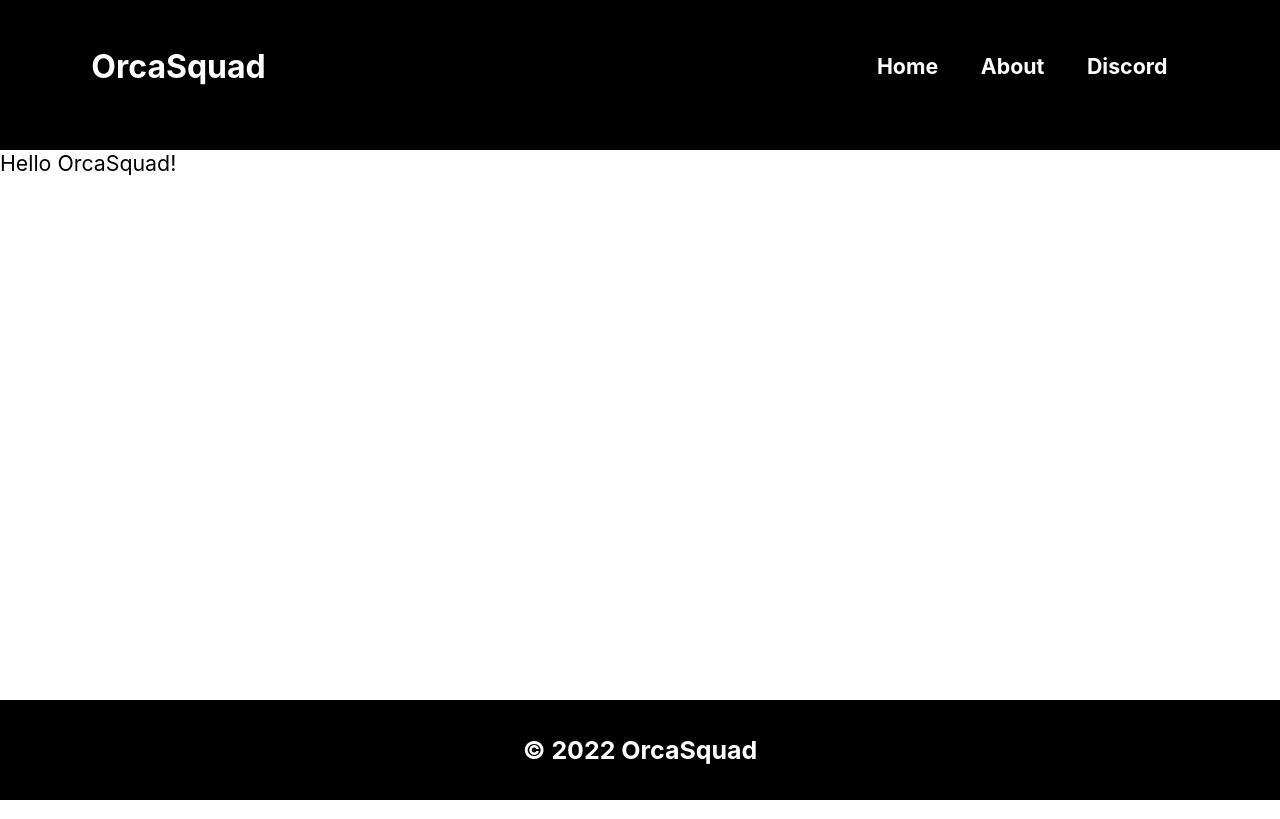
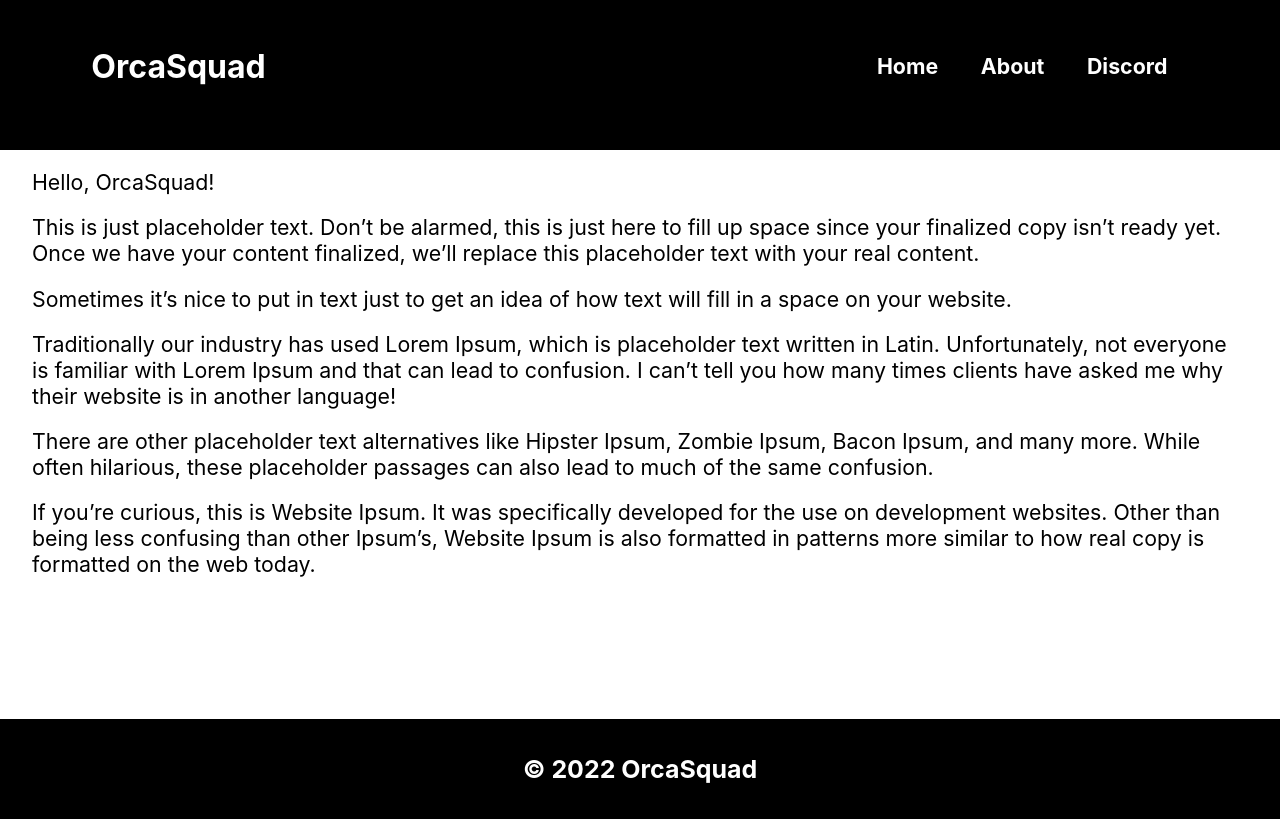
Before and after one commit to OrcaSquad/orcasquad.win, a Next.js app: page / in a window 1280 px wide. Built offline with nearby package versions, Linux system fonts and the light colour scheme.

Commit message:
Added placeholder text

```diff
--- a/src/pages/index.js
+++ b/src/pages/index.js
@@ -3,7 +3,41 @@ import Image from "next/image";
 import styles from "../styles/Home.module.css";
 
 const HomePage = () => {
-    return <div className={styles.container}>Hello OrcaSquad!</div>;
+    return (
+        <div className={styles.container}>
+            <p>Hello, OrcaSquad!</p>
+            <p>
+                This is just placeholder text. Don’t be alarmed, this is just
+                here to fill up space since your finalized copy isn’t ready yet.
+                Once we have your content finalized, we’ll replace this
+                placeholder text with your real content.
+            </p>
+            <p>
+                Sometimes it’s nice to put in text just to get an idea of how
+                text will fill in a space on your website.
+            </p>
+            <p>
+                Traditionally our industry has used Lorem Ipsum, which is
+                placeholder text written in Latin. Unfortunately, not everyone
+                is familiar with Lorem Ipsum and that can lead to confusion. I
+                can’t tell you how many times clients have asked me why their
+                website is in another language!
+            </p>
+            <p>
+                There are other placeholder text alternatives like Hipster
+                Ipsum, Zombie Ipsum, Bacon Ipsum, and many more. While often
+                hilarious, these placeholder passages can also lead to much of
+                the same confusion.
+            </p>
+            <p>
+                If you’re curious, this is Website Ipsum. It was specifically
+                developed for the use on development websites. Other than being
+                less confusing than other Ipsum’s, Website Ipsum is also
+                formatted in patterns more similar to how real copy is formatted
+                on the web today.
+            </p>
+        </div>
+    );
 };
 
 export default HomePage;
--- a/src/styles/globals.css
+++ b/src/styles/globals.css
@@ -1,3 +1,5 @@
+/* HTML */
+
 :root {
     font-size: 16pt;
     --primary-color: #000000;
@@ -16,11 +18,17 @@ body {
         Ubuntu, Cantarell, Fira Sans, Droid Sans, Helvetica Neue, sans-serif;
 }
 
+/* Main */
+
 main {
     min-height: calc(100vh - 250px);
 }
 
-/* Link Styles */
+main p {
+    margin: 1.5% 2.5%;
+}
+
+/* Link */
 
 a {
     text-decoration: none;
```
